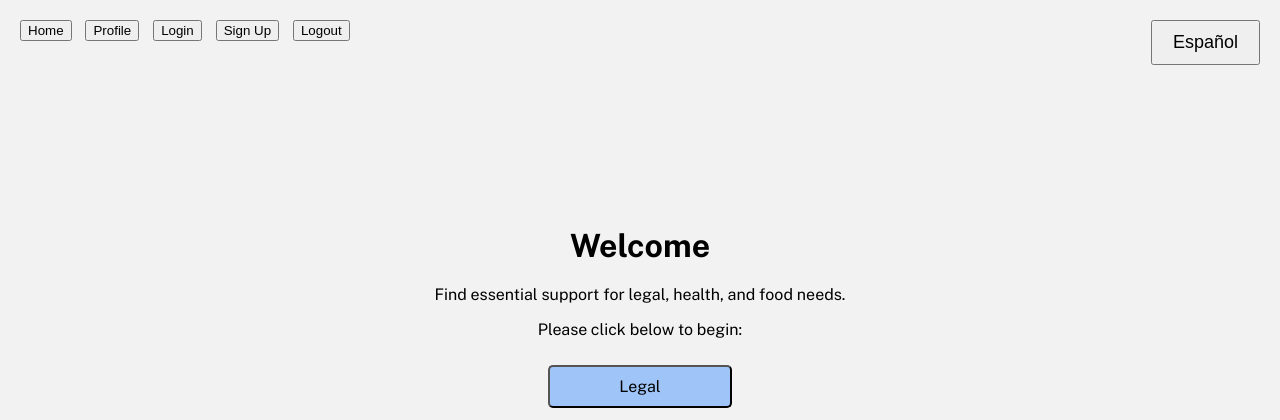
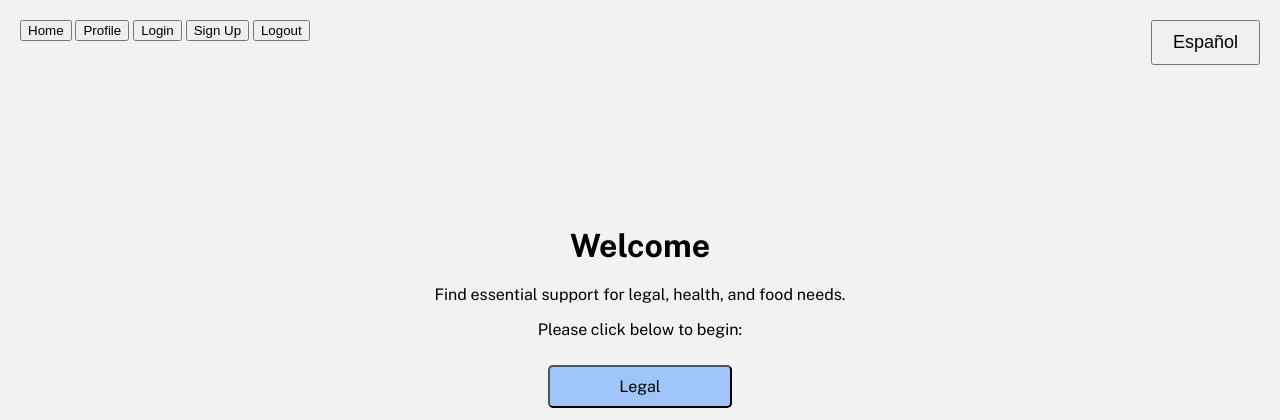
Before and after one commit to uchicago-capp-30320/new-arrivals-chi, a Flask app: page / in a window 1280 px wide. Shown: the top 420 px of the page. Run offline with Flask 3, Linux system fonts and the light colour scheme.

Commit message:
reverted back to button structure

```diff
--- a/new_arrivals_chi/app/templates/base.html
+++ b/new_arrivals_chi/app/templates/base.html
@@ -132,17 +132,9 @@
 
         .bottom-left {
             position: relative;
-            display: flex;
-            flex-direction: column;
-            justify-content: space-between;
             bottom: 0%;
             left: -47%;
             font-size: 16px;
-        }
-
-        .navbar-item {
-        display: inline-block; /* or display: block; */
-        margin-right: 10px; /* Adjust as needed */
         }
 
     </style>
@@ -150,24 +142,13 @@
 
 <body>
     <nav class="navbar" style="position: absolute; top: 20px; left: 20px;">
-        <a href="url_for('main.index')" class="navbar-item">
-            <button>{{ 'Home' if language == 'en' else 'Página de inicio' }}</button>
-        </a>
-        <a href="url_for('main.profile')" class="navbar-item">
-            <button>{{ 'Profile' if language == 'en' else 'Perfil' }}</button>
-        </a>
-        <a href="url_for('auth.login')" class="navbar-item">
-            <button>{{ 'Login' if language == 'en' else 'Iniciar sesión' }}</button>
-        </a>
-        <a href="{{url_for('main.signup')}}" class="navbar-item">
-            <button>{{ 'Sign Up' if language == 'en' else 'Registrar' }}</button>
-        </a>
-        <a href="url_for('auth.logout')" class="navbar-item">
-            <button>{{ 'Logout' if language == 'en' else 'Cerrar sesión' }}</button>
-        </a>
+        <button href="url_for('main.index') class="navbar-item">{{ 'Home' if language == 'en' else 'Página de inicio' }}</button>
+        <button href="url_for('main.profile')" class="navbar-item">{{ 'Profile' if language == 'en' else 'Perfil' }}</button>
+        <button href="url_for('auth.login')" class="navbar-item">{{ 'Login' if language == 'en' else 'Acceso' }}</button>
+        <button onclick="navigateTo('/signup', '{{ language }}')" class="navbar-item">{{ 'Sign Up' if language == 'en' else 'Iniciar sesión' }}</button>
+        <button href="url_for('auth.logout')" class="navbar-item">{{ 'Logout' if language == 'en' else 'Cerrar sesión' }}</button>
     </nav>
 </body>
-
 
 <form action="/" method="GET">
     <button type="submit" class="language-button">{{ 'Español' if language == 'en' else 'English' }}</button>
```
